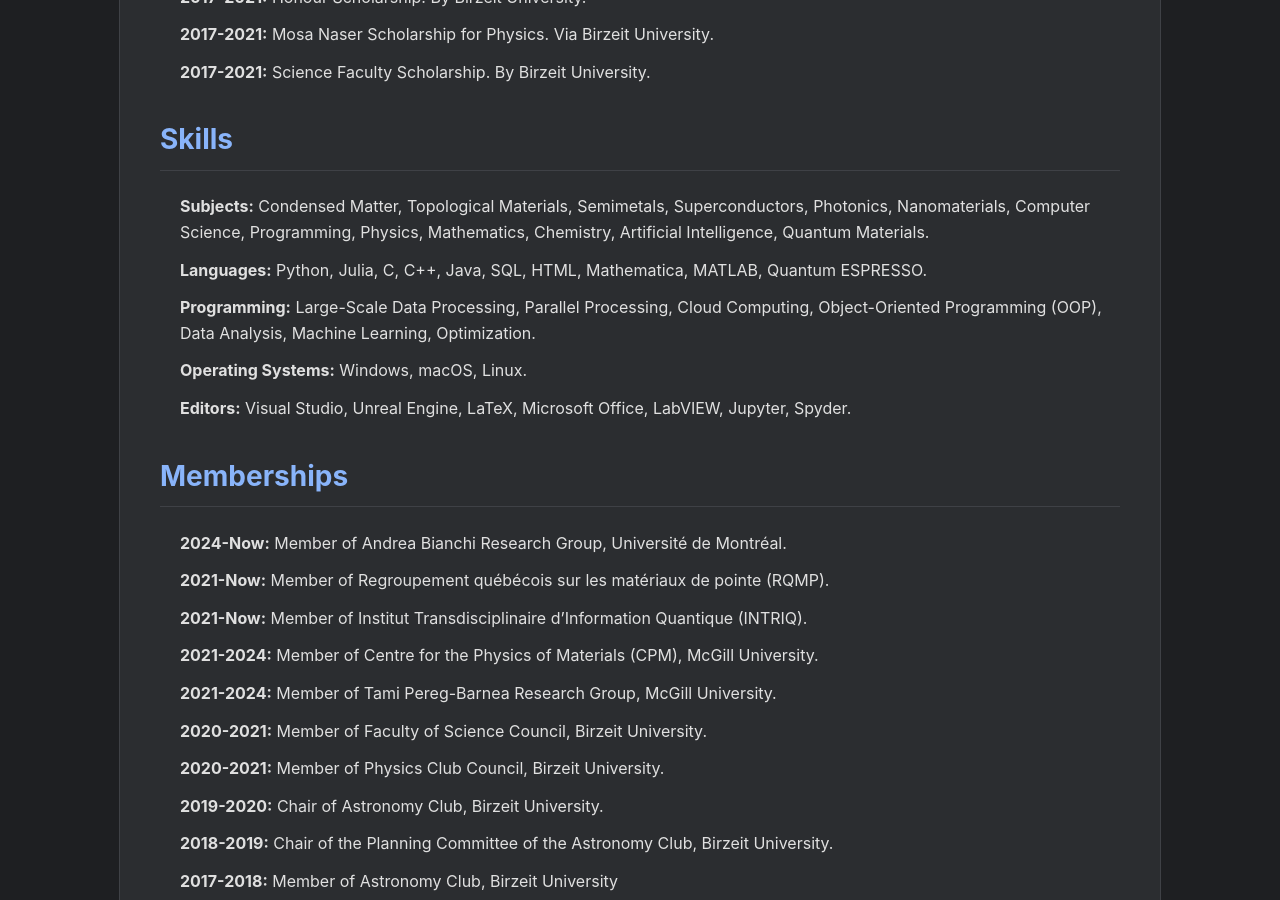
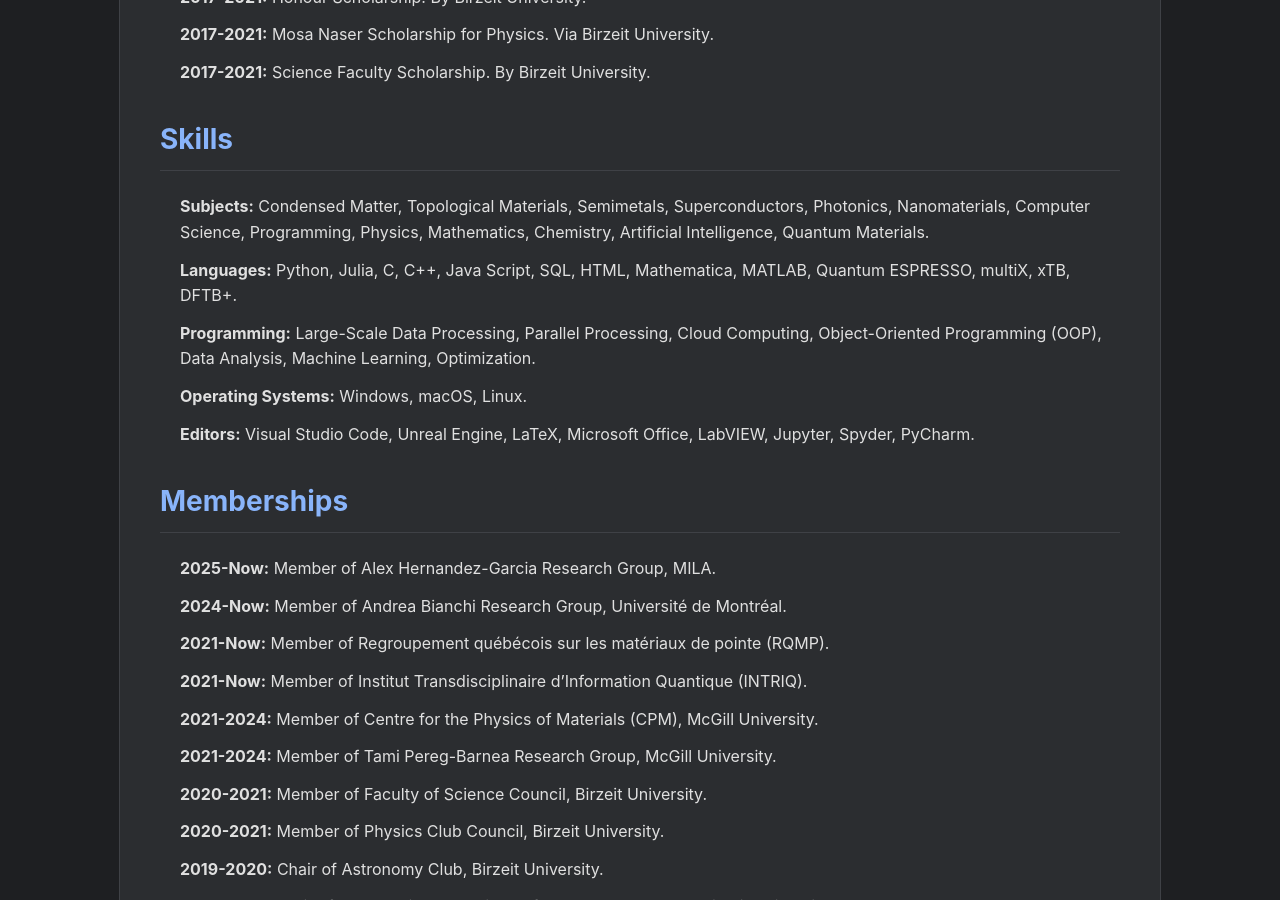
Before and after one commit to MuathHamidi/muath.hamidi, a Jekyll site: the page built from cv.md, in a window 1280 px wide and 900 px high, scrolled down 1405 px. Built offline with Jekyll 4.4.1, drawn with Linux system fonts in a browser that asks for light colours.

Commit message:
Update cv.md

```diff
--- a/cv.md
+++ b/cv.md
@@ -52,12 +52,13 @@
 
 ## Skills
 *   **Subjects:** Condensed Matter, Topological Materials, Semimetals, Superconductors, Photonics, Nanomaterials, Computer Science, Programming, Physics, Mathematics, Chemistry, Artificial Intelligence, Quantum Materials.
-*   **Languages:** Python, Julia, C, C++, Java, SQL, HTML, Mathematica, MATLAB, Quantum ESPRESSO.
+*   **Languages:** Python, Julia, C, C++, Java Script, SQL, HTML, Mathematica, MATLAB, Quantum ESPRESSO, multiX, xTB, DFTB+.
 *   **Programming:** Large-Scale Data Processing, Parallel Processing, Cloud Computing, Object-Oriented Programming (OOP), Data Analysis, Machine Learning, Optimization.
 *   **Operating Systems:** Windows, macOS, Linux.
-*   **Editors:** Visual Studio, Unreal Engine, LaTeX, Microsoft Office, LabVIEW, Jupyter, Spyder.
+*   **Editors:** Visual Studio Code, Unreal Engine, LaTeX, Microsoft Office, LabVIEW, Jupyter, Spyder, PyCharm.
 
 ## Memberships
+*   **2025-Now:** Member of Alex Hernandez-Garcia Research Group, MILA.
 *   **2024-Now:** Member of Andrea Bianchi Research Group, Université de Montréal.
 *   **2021-Now:** Member of Regroupement québécois sur les matériaux de pointe (RQMP).
 *   **2021-Now:** Member of Institut Transdisciplinaire d'Information Quantique (INTRIQ).
```
